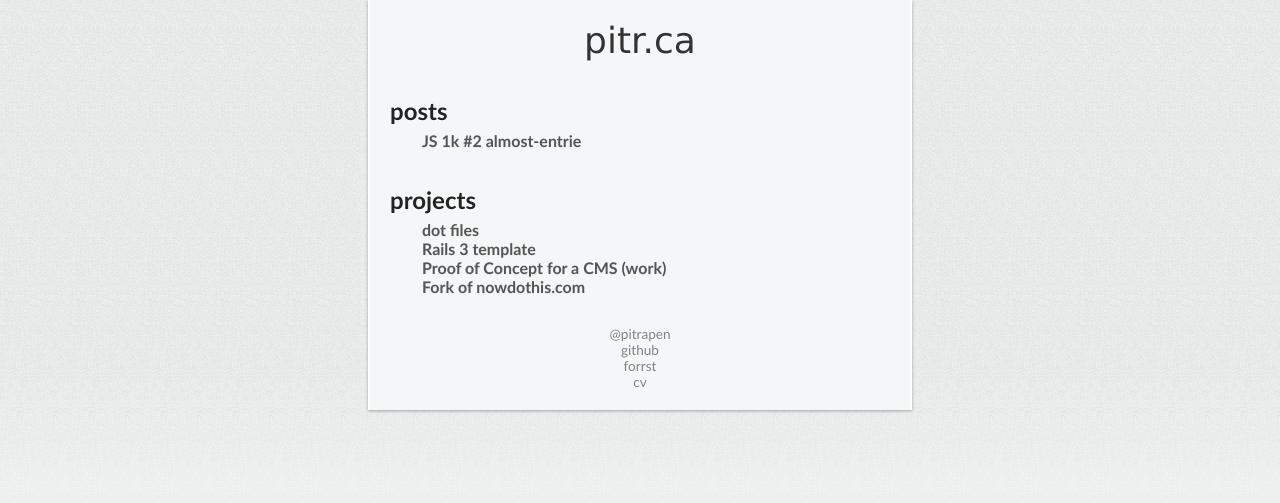
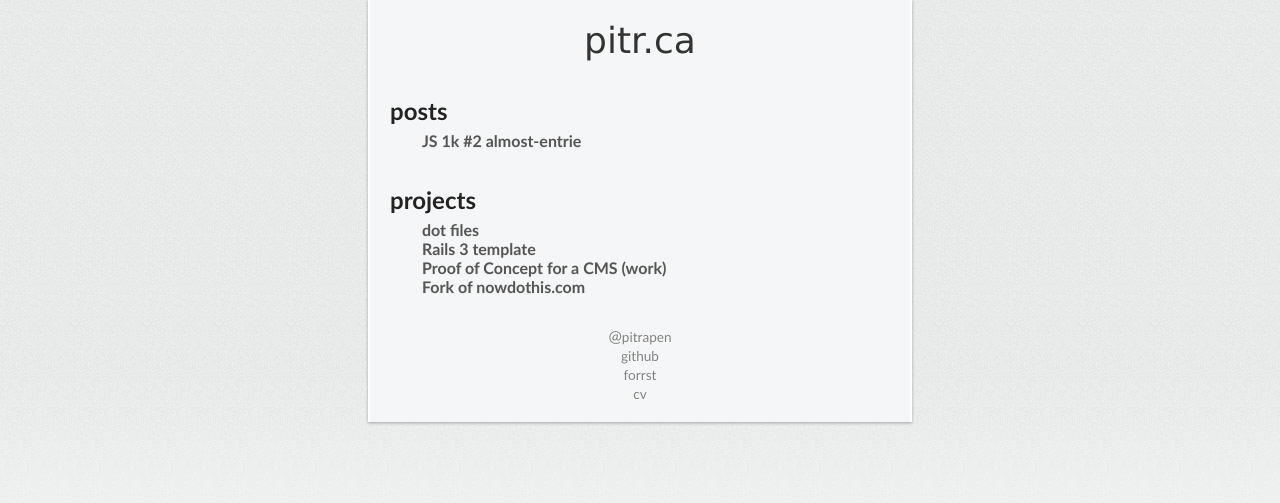
Before and after one commit to pitr/pitr.github.com, a Jekyll site: the page built from index.html, in a window 1280 px wide. Shown: the top 503 px of the page. Built offline with Jekyll 4.4.1, drawn with Linux system fonts in a browser that asks for light colours; some web fonts are replaced.

Commit message:
fix up footer styling

```diff
--- a/_layouts/default.html
+++ b/_layouts/default.html
@@ -76,14 +76,16 @@
       footer {
         margin-top: 30px;
       }
-      footer a {
-        display: block;
+      footer .link {
         color: gray;
         text-align: center;
+      }
+      footer .link a {
+        color: gray;
         font-size: 85%;
         text-decoration: none;
       }
-      footer a:hover {
+      footer .link a:hover {
         text-decoration: underline;
       }
     </style>
@@ -107,10 +109,10 @@
       </header>
       {{ content }}
       <footer>
-        <a target='_blank' href='https://twitter.com/pitrapen'>@pitrapen</a>
-        <a target='_blank' href='https://github.com/pitr'>github</a>
-        <a target='_blank' href='http://forr.st/-pitr'>forrst</a>
-        <a target='_blank' href='http://careers.stackoverflow.com/pitr'>cv</a>
+        <div class='link'>@<a target='_blank' href='https://twitter.com/pitrapen'>pitrapen</a></div>
+        <div class='link'><a target='_blank' href='https://github.com/pitr'>github</a></div>
+        <div class='link'><a target='_blank' href='http://forr.st/-pitr'>forrst</a></div>
+        <div class='link'><a target='_blank' href='http://careers.stackoverflow.com/pitr'>cv</a></div>
       </footer>
     </div>
   </body>
```
